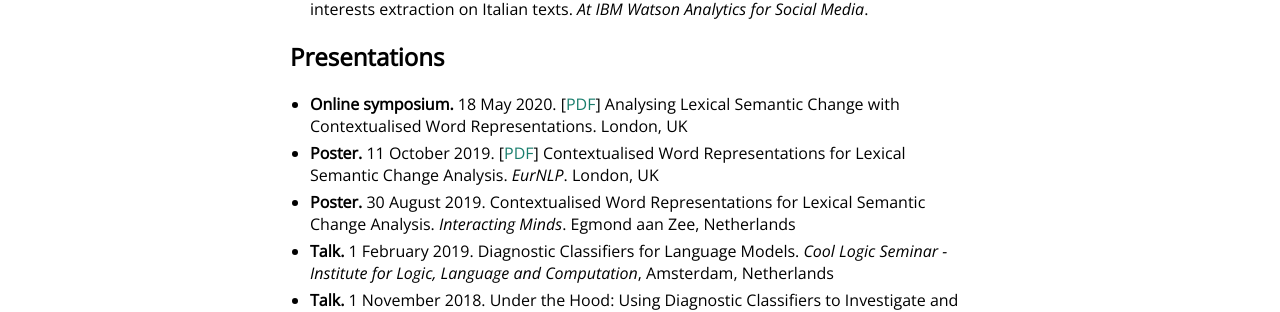
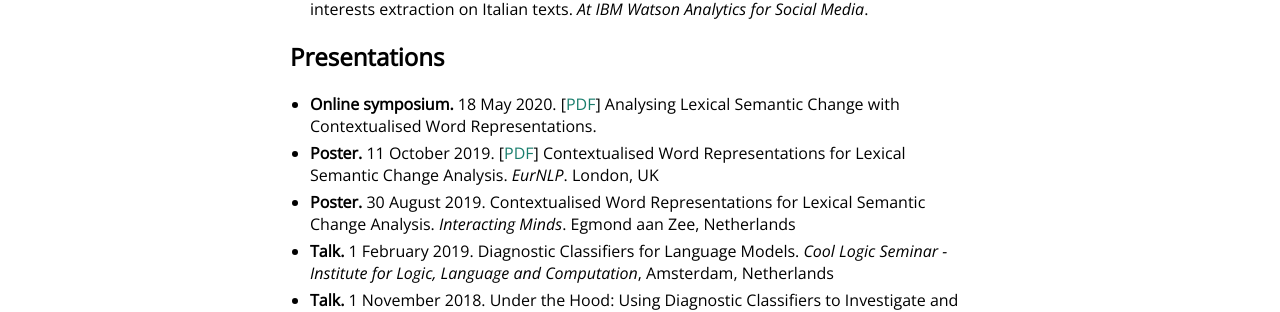
Before and after one commit to glnmario/glnmario.github.io, a Jekyll site: the page built from index.md, in a window 1280 px wide. Shown: the part 1362-1674 px from the top of the page. Built offline with Jekyll 4.4.1, drawn with Linux system fonts in a browser that asks for light colours.

Commit message:
Update index.md

```diff
--- a/index.md
+++ b/index.md
@@ -41,7 +41,7 @@ Currently I study Artificial Intelligence at the University of Amsterdam.
  on Italian texts. _At IBM Watson Analytics for Social Media_.
 
 ## Presentations
-- **Online symposium.** 18 May 2020. [[PDF]()] Analysing Lexical Semantic Change with Contextualised Word Representations. London, UK
+- **Online symposium.** 18 May 2020. [[PDF]()] Analysing Lexical Semantic Change with Contextualised Word Representations.
 - **Poster.** 11 October 2019. [[PDF](EurNLP.pdf)] Contextualised Word Representations for Lexical Semantic Change Analysis. _EurNLP_. London, UK
 - **Poster.** 30 August 2019. Contextualised Word Representations for Lexical Semantic Change Analysis. _Interacting Minds_. Egmond aan Zee, Netherlands
 - **Talk.** 1 February 2019. Diagnostic Classifiers for Language Models. _Cool Logic Seminar - Institute for Logic, Language and Computation_, Amsterdam, Netherlands
```
